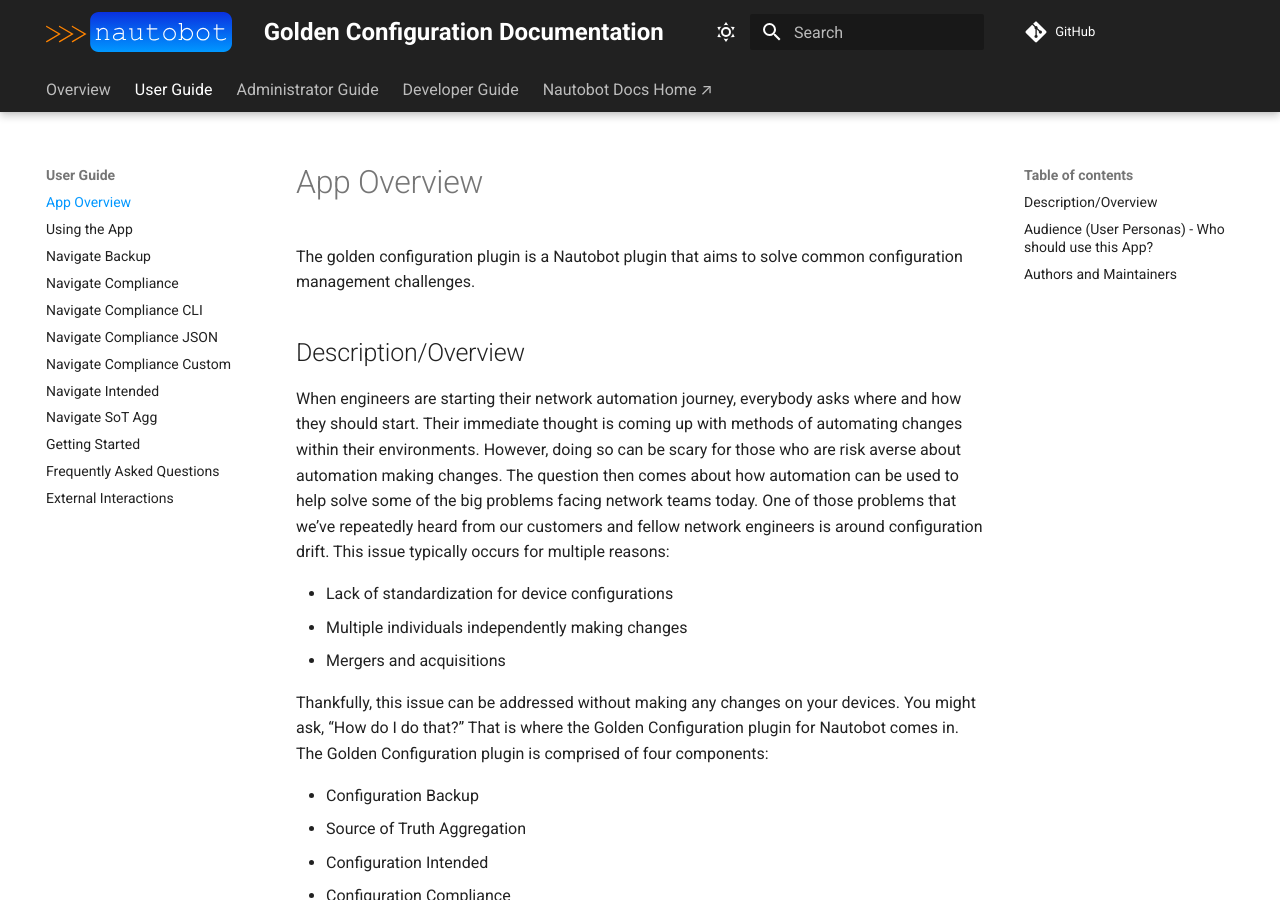
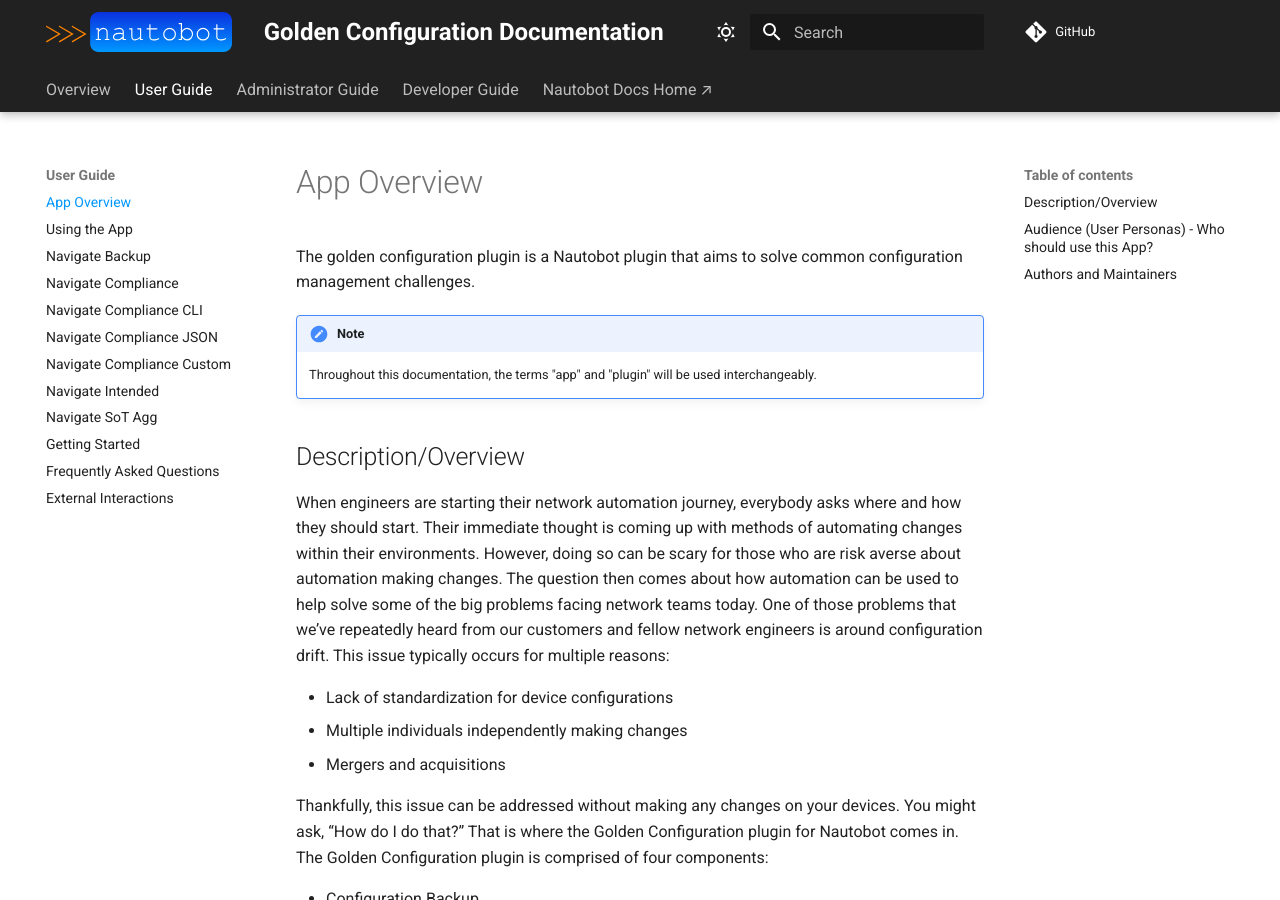
Before and after one commit to nautobot/nautobot-app-golden-config, an MkDocs documentation site: the page built from docs/user/app_overview.md, in a window 1280 px wide and 900 px high. Built offline with MkDocs 1.6.1 and Material for MkDocs 9.7.7, drawn with Linux system fonts in a browser that asks for light colours; comment, search, counter and statistics services are not loaded.

Commit message:
Add naming note

```diff
--- a/docs/user/app_overview.md
+++ b/docs/user/app_overview.md
@@ -1,6 +1,9 @@
 # App Overview
 
 The golden configuration plugin is a Nautobot plugin that aims to solve common configuration management challenges.
+
+!!! note
+    Throughout this documentation, the terms "app" and "plugin" will be used interchangeably.
 
 ## Description/Overview
 
```
